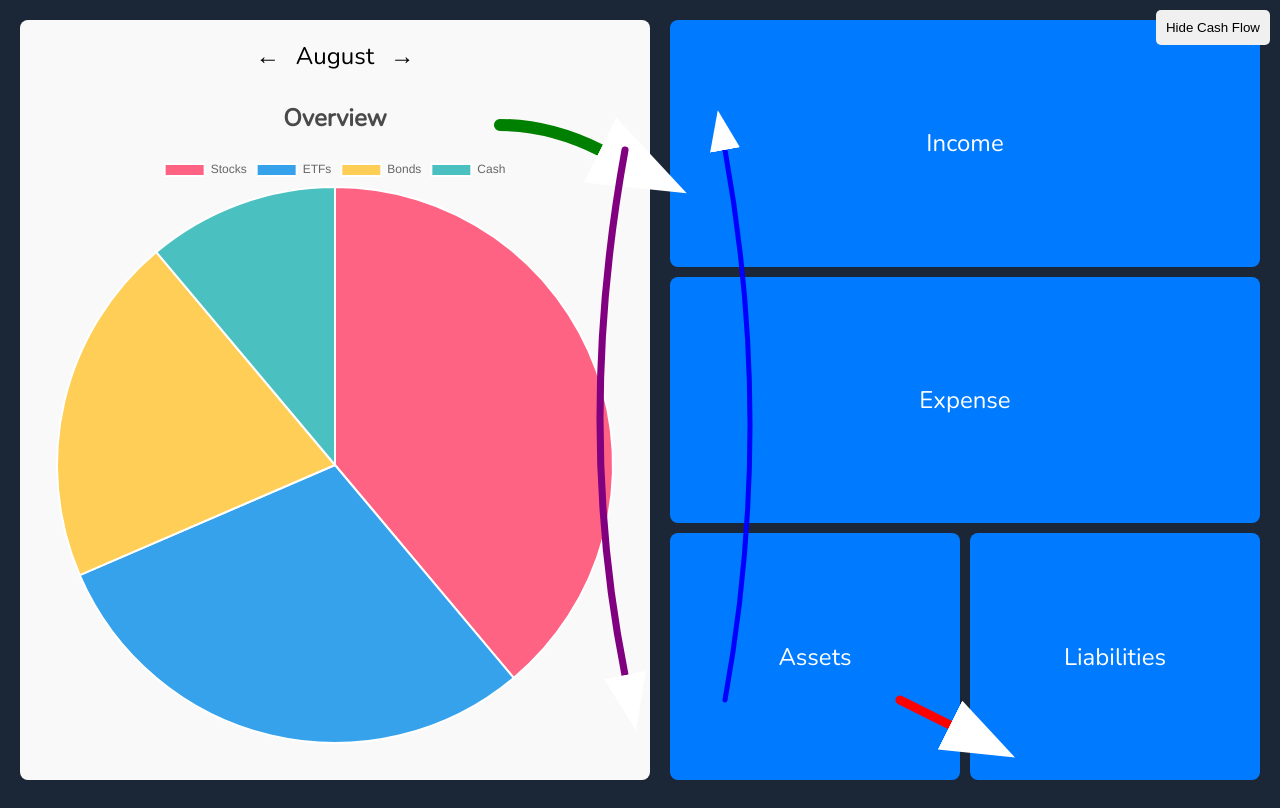
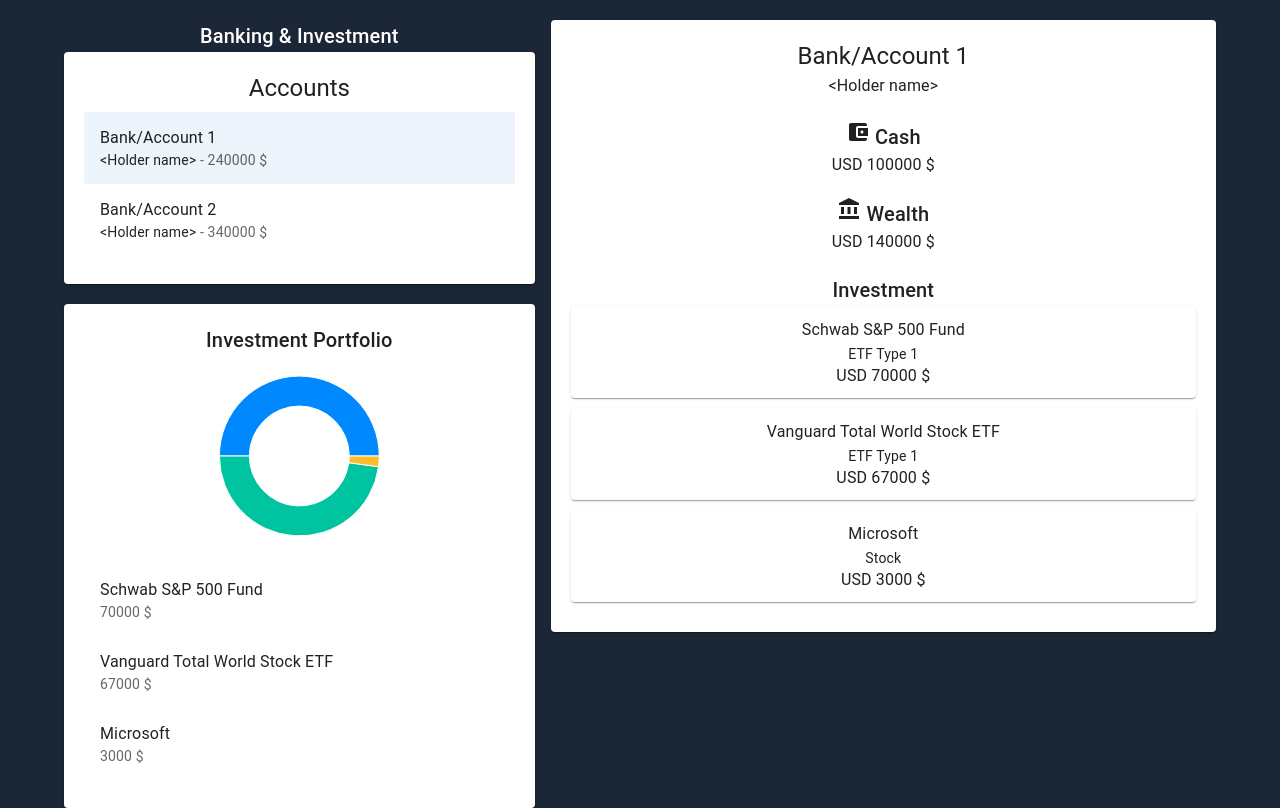
Before and after one commit to ChingEnLin/HoGiahLang, a React (Vite) app in the folder frontend/: page / in a window 1280 px wide. Built offline with nearby package versions, Linux system fonts and the light colour scheme.

Commit message:
add account page

```diff
--- /dev/null
+++ b/frontend/src/Accounts.tsx
@@ -0,0 +1,149 @@
+import React, { useState } from 'react';
+import { Container, Grid, Typography, Paper, List, ListItem, ListItemText } from '@mui/material';
+import { PieChart, Pie, Cell, ResponsiveContainer, Tooltip } from 'recharts';
+import AccountBalanceIcon from '@mui/icons-material/AccountBalance';
+import AccountBalanceWalletIcon from '@mui/icons-material/AccountBalanceWallet';
+
+// Mock data
+const mockAccounts = [
+  {
+    id: 1,
+    name: 'Bank/Account 1',
+    holder: '<Holder name>',
+    cash: 100000,
+    investments: [
+      { name: 'Schwab S&P 500 Fund', category: 'ETF Type 1', amount: 70000 },
+      { name: 'Vanguard Total World Stock ETF', category: 'ETF Type 1', amount: 67000 },
+      { name: 'Microsoft', category: 'Stock', amount: 3000 },
+    ],
+  },
+  {
+    id: 2,
+    name: 'Bank/Account 2',
+    holder: '<Holder name>',
+    cash: 200000,
+    investments: [
+      { name: 'Apple', category: 'Stock', amount: 50000 },
+      { name: 'Google', category: 'Stock', amount: 50000 },
+      { name: 'Amazon', category: 'Stock', amount: 30000 },
+    ],
+  },
+];
+
+const COLORS = ['#0088FE', '#00C49F', '#FFBB28', '#FF8042', '#8884D8', '#82CA9D'];
+
+const BankingInvestmentPage = () => {
+const [selectedAccountId, setSelectedAccountId] = useState(mockAccounts[0].id);
+
+const selectedAccount = mockAccounts.find(account => account.id === selectedAccountId);
+const totalWealth = selectedAccount?.investments.reduce((sum, investment) => sum + investment.amount, 0);
+
+const portfolioData = selectedAccount?.investments.map((investment, index) => ({
+    name: investment.name,
+    value: investment.amount,
+    color: COLORS[index % COLORS.length],
+}));
+
+  return (
+    <Container style={{ marginTop: '20px' }}>
+      <Grid container spacing={2}>
+        {/* Left Section */}
+        <Grid item xs={5}>
+          <Typography variant="h6">Banking & Investment</Typography>
+
+          {/* Accounts Section */}
+          <Paper style={{ padding: '20px', marginBottom: '20px' }}>
+            <Typography variant="h5">Accounts</Typography>
+            <List>
+              {mockAccounts.map(account => (
+                <ListItem
+                  button
+                  key={account.id}
+                  selected={account.id === selectedAccountId}
+                  onClick={() => setSelectedAccountId(account.id)}
+                >
+                <ListItemText
+                    primary={`${account.name}`}
+                    secondary={
+                        <>
+                            <Typography component="span" variant="body2" color="textPrimary">
+                                {account.holder}
+                            </Typography>
+                            {` - ${account.cash + (totalWealth ?? 0)} $`}
+                        </>
+                    }
+                />
+                </ListItem>
+              ))}
+            </List>
+          </Paper>
+
+          {/* Investment Portfolio */}
+          <Paper style={{ padding: '20px' }}>
+            <Typography variant="h6">Investment Portfolio</Typography>
+            <ResponsiveContainer width="100%" height={200}>
+              <PieChart>
+                <Pie
+                    data={portfolioData ?? []}
+                    dataKey="value"
+                    nameKey="name"
+                    cx="50%"
+                    cy="50%"
+                    outerRadius={80}
+                    innerRadius={50}
+                    fill="#8884d8"
+                >
+                    {(portfolioData ?? []).map((entry, index) => (
+                        <Cell key={`cell-${index}`} fill={entry.color} />
+                    ))}
+                </Pie>
+                <Tooltip />
+              </PieChart>
+            </ResponsiveContainer>
+            <List>
+                {portfolioData?.map((data, index) => (
+                    <ListItem key={index}>
+                        <ListItemText primary={data.name} secondary={`${data.value} $`} />
+                    </ListItem>
+                ))}
+            </List>
+          </Paper>
+        </Grid>
+
+        {/* Right Section */}
+        <Grid item xs={7}>
+          <Paper style={{ padding: '20px' }}>
+            <Typography variant="h5">{selectedAccount?.name ?? ''}</Typography>
+            <Typography variant="subtitle1">{selectedAccount?.holder}</Typography>
+
+            {/* Cash */}
+            <Typography variant="h6" style={{ marginTop: '20px' }}>
+              <AccountBalanceWalletIcon /> Cash
+            </Typography>
+            <Typography variant="body1">{`USD ${selectedAccount?.cash ?? 0} $`}</Typography>
+
+            {/* Wealth */}
+            <Typography variant="h6" style={{ marginTop: '20px' }}>
+              <AccountBalanceIcon /> Wealth
+            </Typography>
+            <Typography variant="body1">{`USD ${totalWealth} $`}</Typography>
+
+            {/* Investments */}
+            <Typography variant="h6" style={{ marginTop: '20px' }}>
+              Investment
+            </Typography>
+            {selectedAccount?.investments.map((investment, index) => (
+                <Paper key={index} style={{ padding: '10px', marginBottom: '10px' }}>
+                    <Typography variant="subtitle1">{investment.name}</Typography>
+                    <Typography variant="body2">{investment.category}</Typography>
+                    <Typography variant="body1">{`USD ${investment.amount} $`}</Typography>
+                </Paper>
+            ))}
+          </Paper>
+        </Grid>
+      </Grid>
+    </Container>
+  );
+};
+
+export default BankingInvestmentPage;
--- a/frontend/src/main.tsx
+++ b/frontend/src/main.tsx
@@ -2,6 +2,7 @@ import React from 'react'
 import {createRoot} from 'react-dom/client'
 import './style.css'
 import AssetOverview from './Dashboard'
+import Accounts from './Accounts'
 
 const container = document.getElementById('root')
 
@@ -9,6 +10,6 @@ const root = createRoot(container!)
 
 root.render(
     <React.StrictMode>
-        <AssetOverview/>
+        <Accounts/>
     </React.StrictMode>
 )
--- a/package.json
+++ b/package.json
@@ -4,9 +4,14 @@
     "@types/react-dom": "^18.3.0"
   },
   "dependencies": {
+    "@emotion/react": "^11.13.3",
+    "@emotion/styled": "^11.13.0",
+    "@mui/icons-material": "^5.16.7",
+    "@mui/material": "^5.16.7",
     "chart.js": "^4.4.3",
     "date-fns": "^3.6.0",
     "react-chartjs-2": "^5.2.0",
+    "recharts": "^2.12.7",
     "styled-components": "^6.1.12"
   }
 }
```
Also changed, not shown: 1 other file (tests, documents, lock files or other folders).
